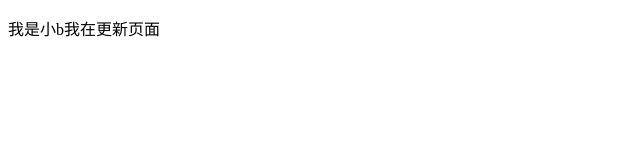
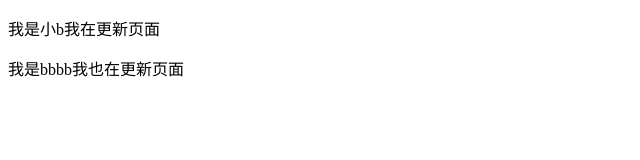
Before and after one commit to kele-liuliu/0510-test, a plain HTML site: page about.html in a window 1280 px wide. Shown: the whole page, without its empty margins (0-640 px from the left). Drawn offline with Linux system fonts and the light colour scheme.

Commit message:
bbb更新提交了

```diff
--- a/about.html
+++ b/about.html
@@ -11,6 +11,7 @@
 <body>
 
     <p>我是小b我在更新页面</p>
+    <p>我是bbbb我也在更新页面</p>
 </body>
 
 </html>
```
